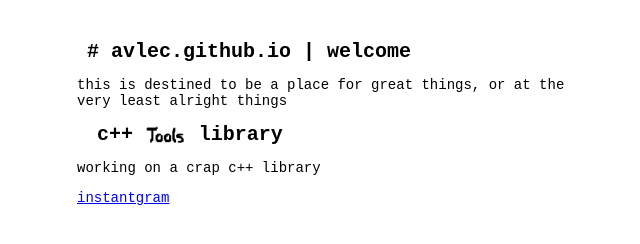
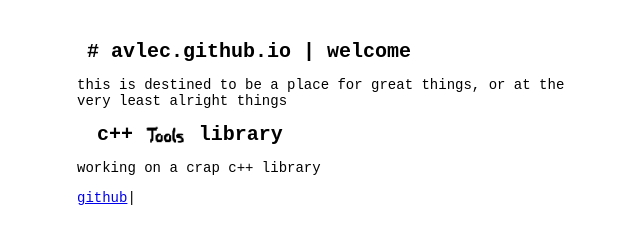
Before and after one commit to avlec/avlec.github.io, a plain HTML site: page index.html in a window 1280 px wide. Shown: the full height of the page, 307-947 px from the left. Drawn offline with Linux system fonts and the light colour scheme.

Commit message:
Update index.html

```diff
--- a/index.html
+++ b/index.html
@@ -39,7 +39,7 @@
       <p>working on a crap c++ library</p>
   </div>
   <div class="endline">
-    <a href="https://github.com/avlec>github</a><a href=">instantgram</a>
+    <a href="https://github.com/avlec">github</a>|<a href=">instantgram</a>
   </div>
 </body>
 </html>
```
